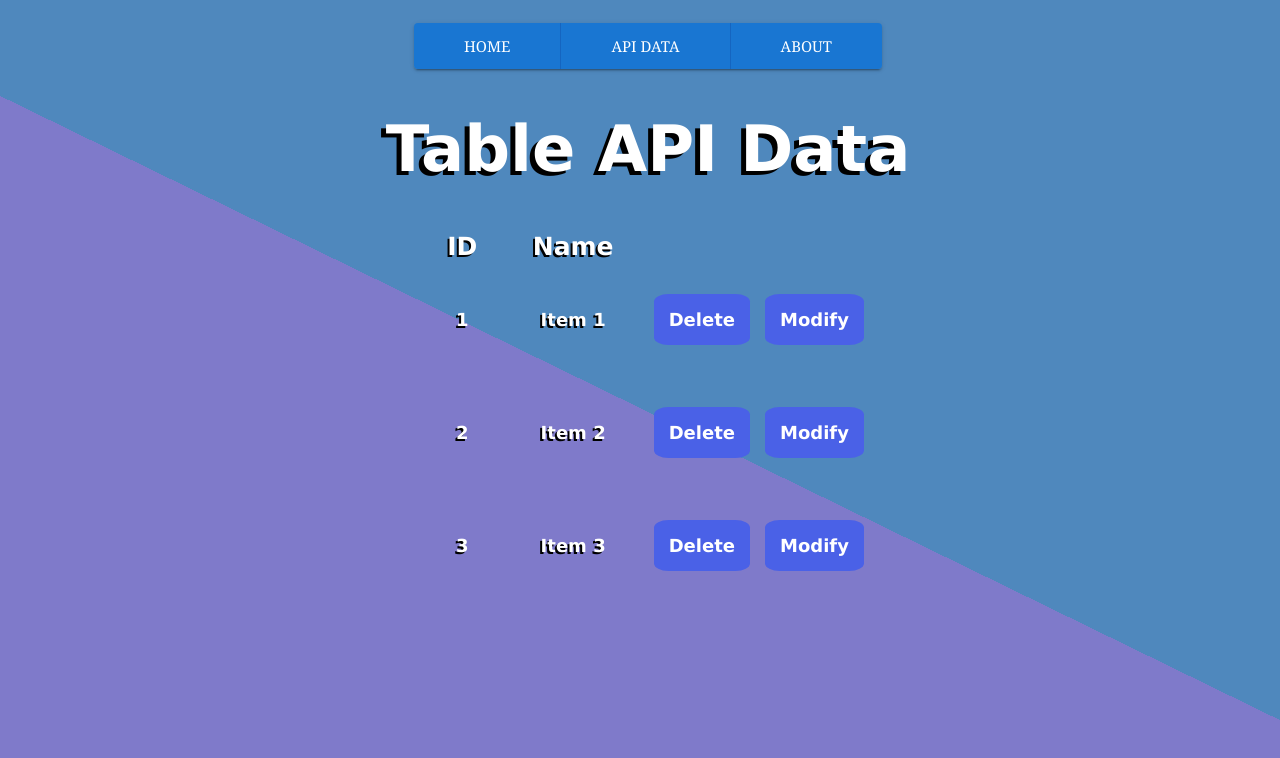
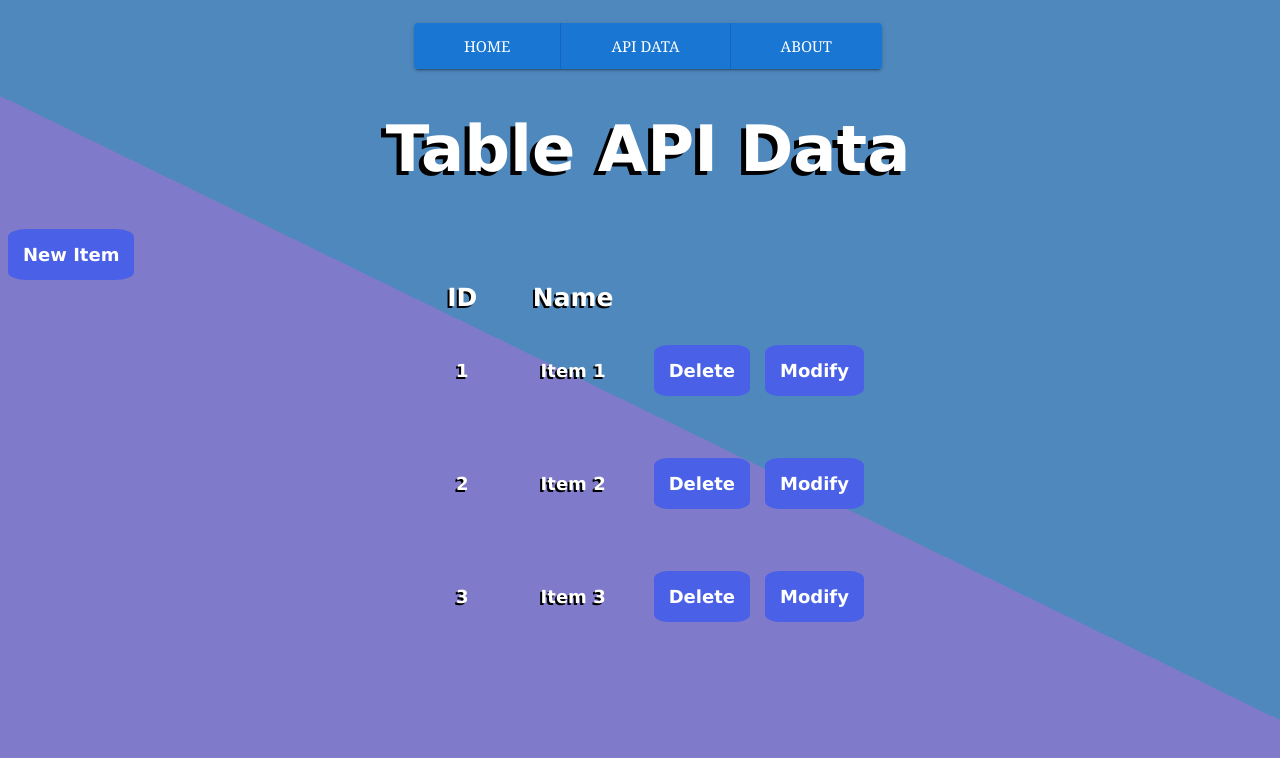
Before and after one commit to nrfletcher/mock_cicd_2023, a React (Create React App) app in the folder frontend/app/: page /data in a window 1280 px wide. Shown: the top 758 px of the page. Built offline with nearby package versions, Linux system fonts and the light colour scheme.

Commit message:
New item button

```diff
--- a/frontend/app/src/components/Table.jsx
+++ b/frontend/app/src/components/Table.jsx
@@ -14,6 +14,9 @@ const Table = () => {
 
     return (
         <div>
+            <div style={{marginLeft:'25'}}>
+                <button className='btn'>New Item</button>
+            </div>
             <table>
                 <thead>
                     <tr style={{ marginBottom: '10px'}}>
@@ -43,8 +46,8 @@ const TableRow = ({ item, removeItem }) => {
 
     return (
         <tr style={{ margin: '5px'}}>
-            <td style={{ padding: '25px'}}>{item.id}</td>
-            <td style={{ padding: '45px'}}>{item.name}</td>
+            <td style={{ padding: '25px' }}>{item.id}</td>
+            <td style={{ padding: '45px' }}>{item.name}</td>
             <td>
                 <button onClick={handleDelete} className='btn' style={{marginRight: '15px'}}>Delete</button>
                 <button onClick={handleDelete} className='btn'>Modify</button>
```
Also changed, not shown: frontend/app/src/resources/table.css (line endings or trailing spaces).
